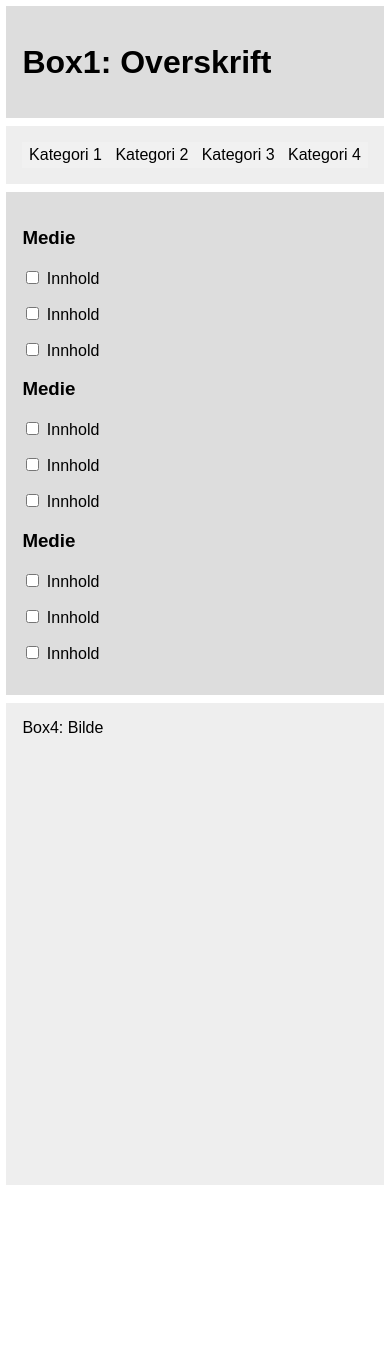
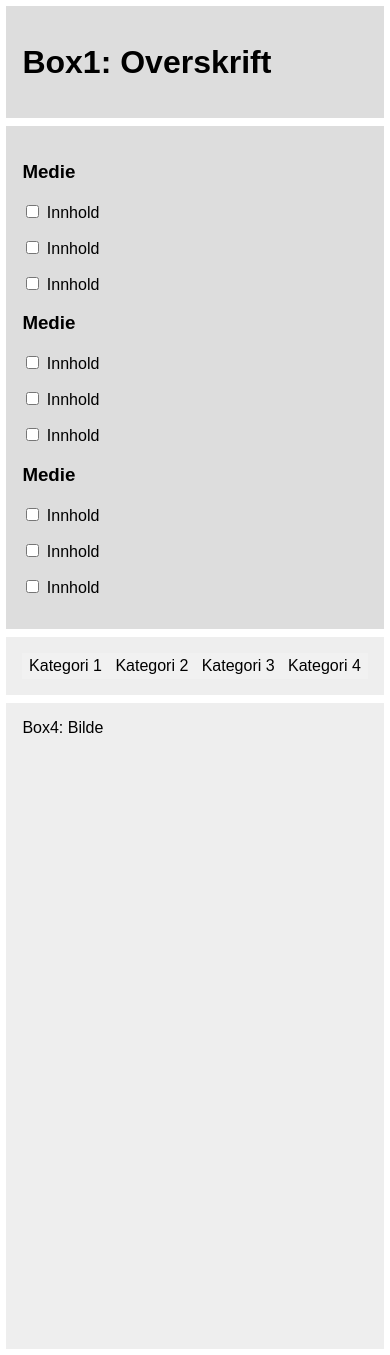
Before and after one commit to IT2810/it2810-webutvikling-h18-prosjekt-2-gruppe--02, a React (Create React App) app: page / in a window 390 px wide. Before the commit the page ends 1191 px from the top, so only its background shows below. Built offline with nearby package versions, Linux system fonts and the light colour scheme.

Commit message:
Rearranges the checkbox section and tab section

```diff
--- a/src/App.css
+++ b/src/App.css
@@ -103,17 +103,16 @@ body{
     }
     .box2{
         grid-column: 1/3;
-        grid-row: 2;
+        grid-row: 3;
 
     }
 
     .box3{
         grid-column: 1/3;
-        grid-row: 3/7;
-
+        grid-row: 2;
     }
     .box4{
         grid-column: 1/3;
-        grid-row: 7/16;
+        grid-row: 4/16;
     }
 }
```
